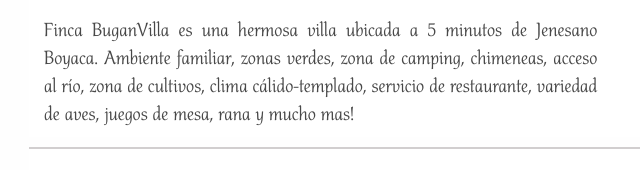
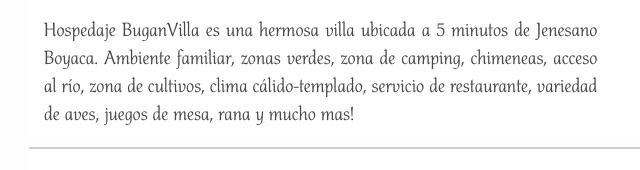
Before and after one commit to dvelagui/Finca, a plain HTML site: page index.html in a window 1280 px wide. Shown: the part 1296-1466 px from the top of the page, 111-751 px from the left. Drawn offline with Linux system fonts and the light colour scheme; grey boxes are pictures that could not be loaded.

Commit message:
Update index.html

```diff
--- a/index.html
+++ b/index.html
@@ -195,7 +195,7 @@
 
                   </h2>
                   <h2>
-                    Finca BuganVilla es una hermosa villa ubicada a 5 minutos de Jenesano Boyaca. Ambiente familiar, zonas verdes, zona de camping, chimeneas, acceso al río, zona de cultivos, clima cálido-templado, servicio de restaurante, variedad de aves, juegos de
+                    Hospedaje BuganVilla es una hermosa villa ubicada a 5 minutos de Jenesano Boyaca. Ambiente familiar, zonas verdes, zona de camping, chimeneas, acceso al río, zona de cultivos, clima cálido-templado, servicio de restaurante, variedad de aves, juegos de
                     mesa, rana y mucho mas!
                   </h2>
                 </div>
```
